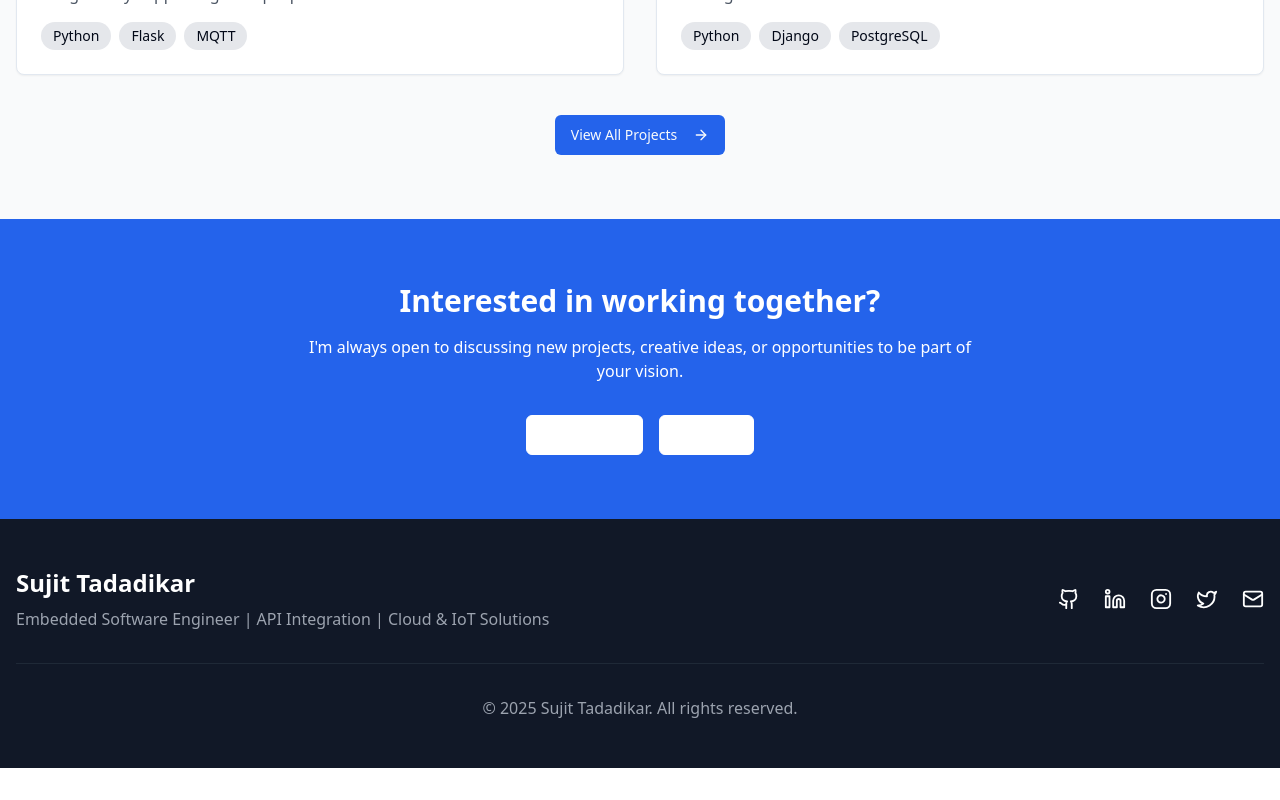
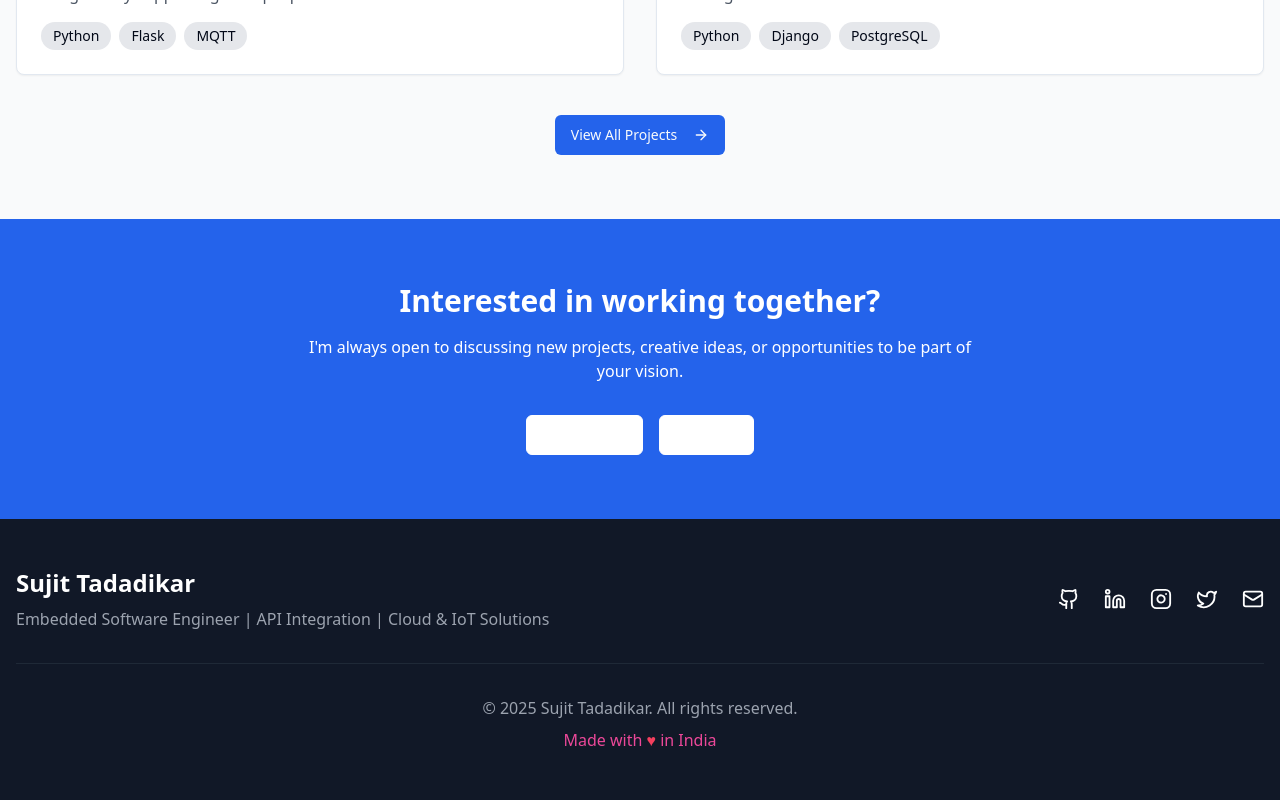
Before and after one commit to 120296Soumyaju/sujit-tadadikar-portfolio-webapp, a React (Vite) app: page / in a window 1280 px wide. Shown: the part 1381-2181 px from the top of the page. Before the commit the page ends 2149 px from the top, so only its background shows below. Built offline with nearby package versions, Linux system fonts and the light colour scheme.

Commit message:
Added Link to Made with Love in India

```diff
--- a/src/components/Footer.tsx
+++ b/src/components/Footer.tsx
@@ -60,6 +60,16 @@ const Footer = () => {
 
         <div className="border-t border-gray-800 mt-8 pt-8 text-center text-gray-400">
           <p>&copy; {new Date().getFullYear()} Sujit Tadadikar. All rights reserved.</p>
+          <p className="mt-2">
+            <a
+              href="https://madewithloveinindia.org"
+              target="_blank"
+              rel="noopener noreferrer"
+              className="text-pink-500 hover:underline"
+            >
+              Made with <span role="img" aria-label="Love" className="text-rose-500">&hearts;</span> in India
+            </a>
+          </p>
         </div>
       </div>
     </footer>
```
